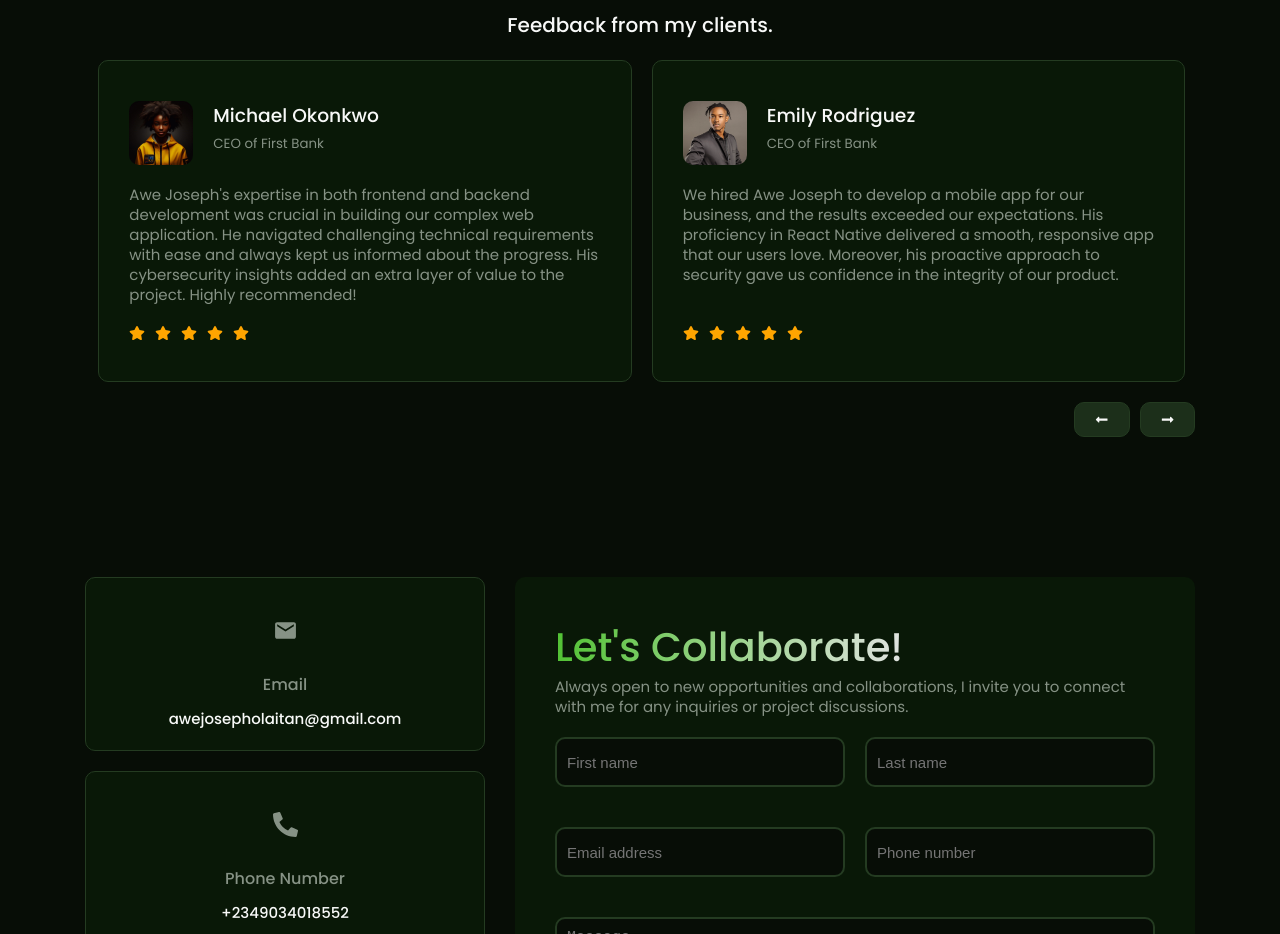
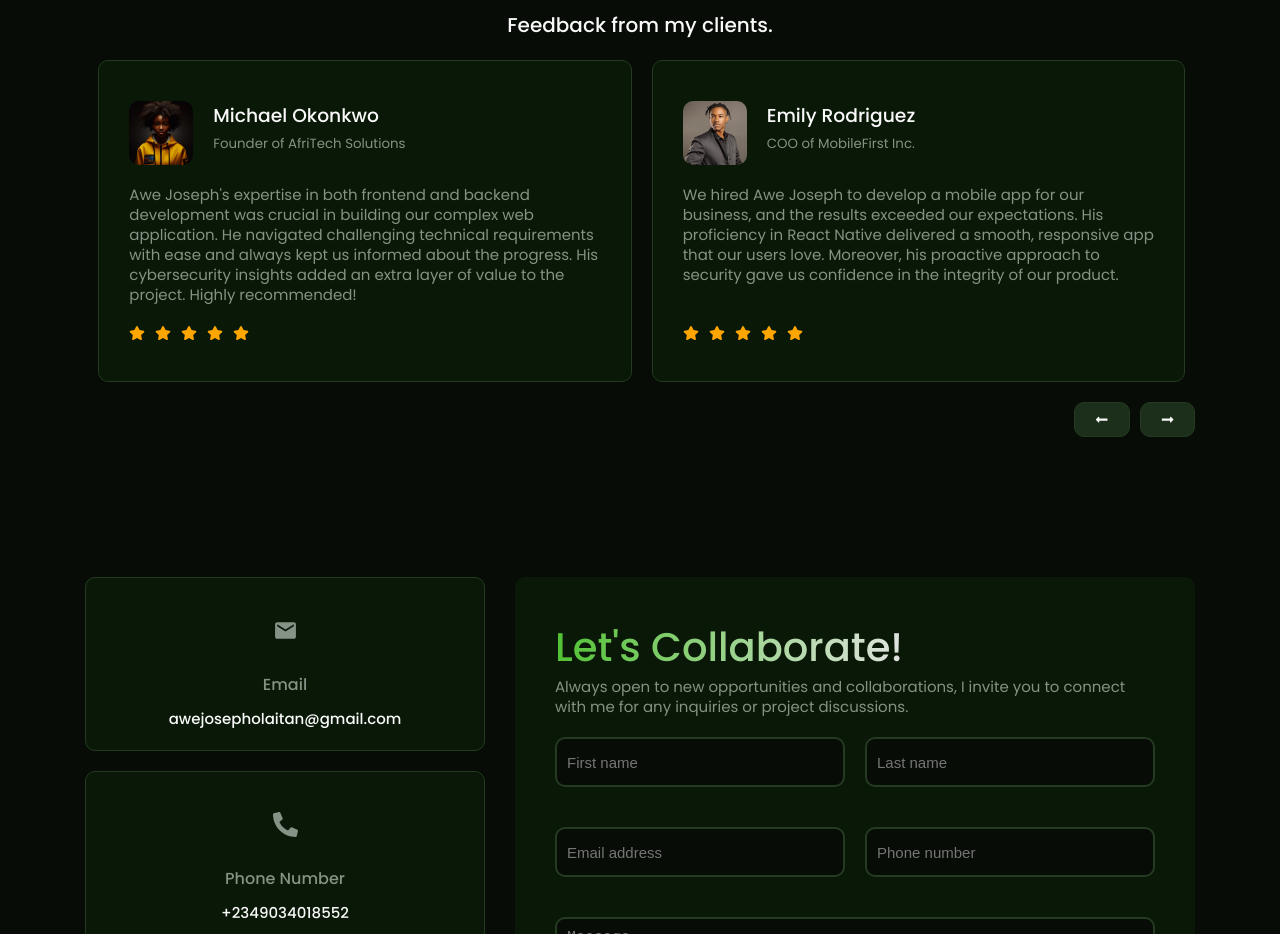
Before and after one commit to Jossyboydgenius/Developer-portfolio, a React (Vite) app: page / in a window 1280 px wide. Shown: the part 8580-9514 px from the top of the page. Built offline with nearby package versions, Linux system fonts and the light colour scheme.

Commit message:
refactor: Update Testimonials component to use list positions instead of hardcoded CEO title

```diff
--- a/src/Components/Testimonials/index.jsx
+++ b/src/Components/Testimonials/index.jsx
@@ -1,4 +1,4 @@
-import React, {useRef} from 'react'
+import React, { useRef } from 'react'
 import "./Testimonials.css"
 import Slider from 'react-slick'
 import { clients } from '../../sources'
@@ -39,14 +39,14 @@ const Testimonials = () => {
         <Slider {...settings} className='testimonials-container' ref={ref}>
           {
             clients.map((list, index) => (
-              <React.Fragment key = {index}>
+              <React.Fragment key={index}>
               <div className="flex">
                 <div className="profile">
                   <img src={list.image} alt={list.name} />
                 </div>
                 <div className="details">
                   <h3 className="name">{list.name}</h3>
-                  <small className="muted">CEO of First Bank</small>
+                  <small className="muted">{list.position}</small>
                 </div>
               </div>
               <p className="p muted content">{list.review}</p>
```
